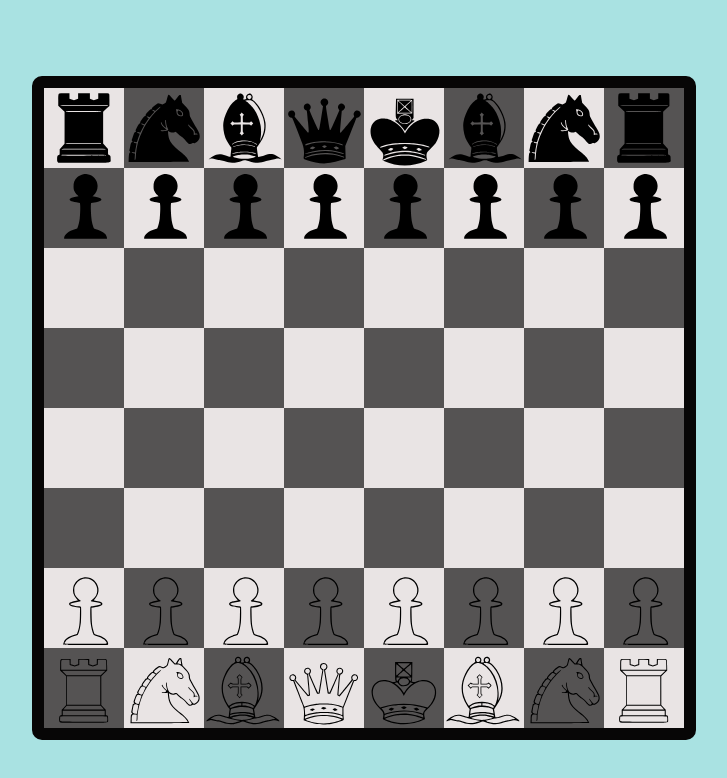
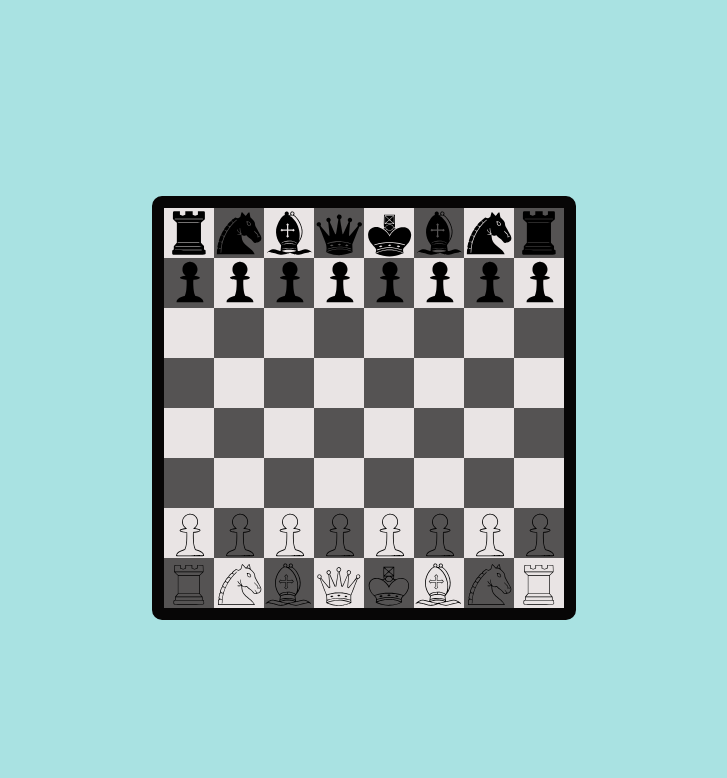
Before and after one commit to Abusmokie/chess, a plain HTML site: page index.html in a window 1280 px wide. Shown: the whole page, without its empty margins (276-1003 px from the left). Drawn offline with Linux system fonts and the light colour scheme.

Commit message:
fixed again

```diff
--- a/chess.css
+++ b/chess.css
@@ -7,8 +7,8 @@ body{
 }
 .container{
 	/* margin:auto; */
-	width: 80vh;
-	height:80vh;
+	width: 50vh;
+	height:50vh;
 	border:12px solid #070606;
     border-radius:10px;
 }
```
